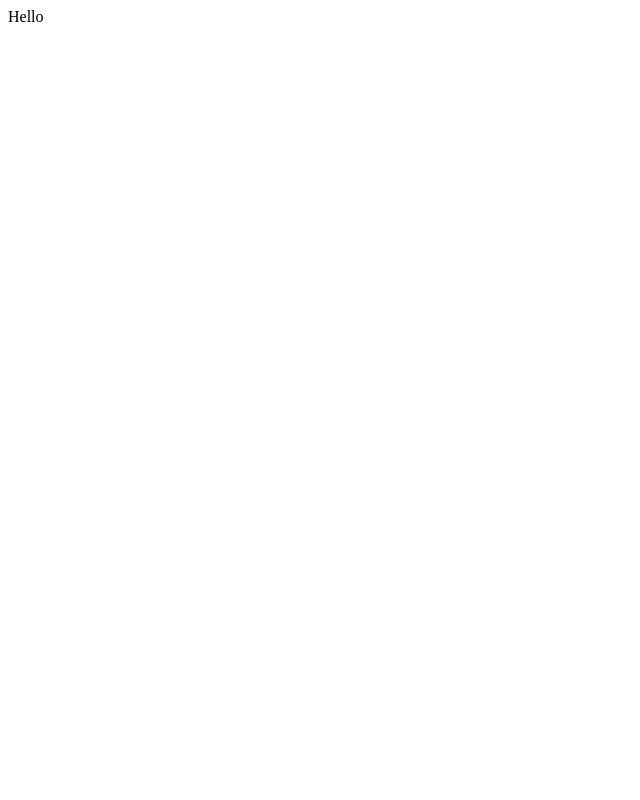
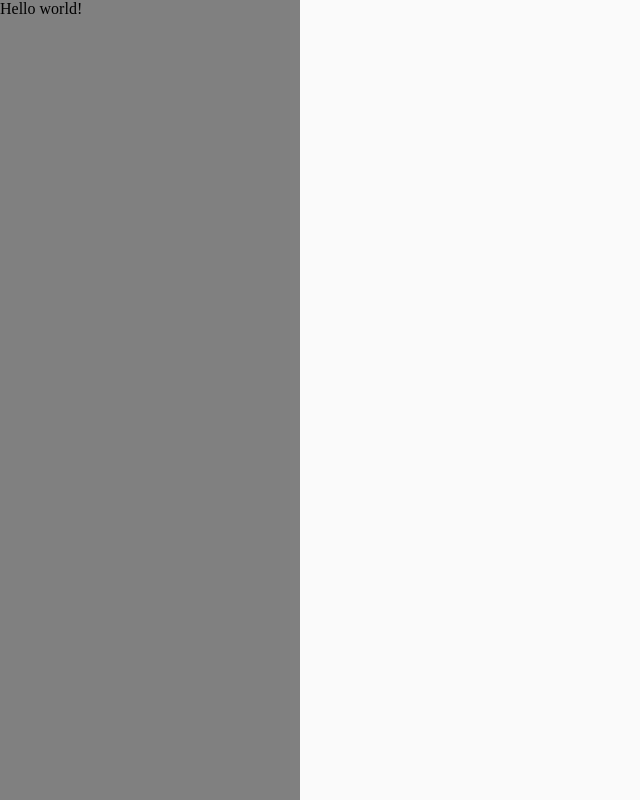
Before and after one commit to zlatanpham/webpack-config, a React app: page / in a window 1280 px wide. Shown: the whole page, without its empty margins (0-640 px from the left). Built offline with nearby package versions, Linux system fonts and the light colour scheme.

Commit message:
add styled-component

```diff
--- a/src/App.js
+++ b/src/App.js
@@ -1,8 +1,14 @@
 import React from "react";
 import PropTypes from "prop-types";
+import Sidebar from "./components/Sidebar";
+import "./style.scss";
 
 const App = props => {
-  return <div>Hello</div>;
+  return (
+    <div>
+      <Sidebar />
+    </div>
+  );
 };
 
 App.propTypes = {};
--- /dev/null
+++ b/src/components/Sidebar.js
@@ -0,0 +1,21 @@
+import React from "react";
+import PropTypes from "prop-types";
+import styled from "styled-components";
+
+const StyledSidebar = styled.div`
+  background-color: grey;
+  position: fixed;
+  left: 0;
+  top: 0;
+  bottom: 0;
+  width: 300px;
+  text: center;
+`;
+
+const Sidebar = props => {
+  return <StyledSidebar>Hello world!</StyledSidebar>;
+};
+
+Sidebar.propTypes = {};
+
+export default Sidebar;
--- /dev/null
+++ b/src/style.scss
@@ -0,0 +1,3 @@
+body {
+  background-color: #fafafa;
+}
--- a/webpack.config.js
+++ b/webpack.config.js
@@ -1,6 +1,7 @@
 const merge = require("webpack-merge");
 const HtmlWebpackPlugin = require("html-webpack-plugin");
 const path = require("path");
+const MiniCssExtractPlugin = require("mini-css-extract-plugin");
 
 module.exports = mode => {
   return {
@@ -10,6 +11,17 @@ module.exports = mode => {
           test: /\.js$/,
           exclude: /node_module/,
           use: { loader: "babel-loader" }
+        },
+        {
+          test: /\.scss$/,
+          exclude: /node_module/,
+          use: [
+            mode !== "production"
+              ? "style-loader"
+              : MiniCssExtractPlugin.loader,
+            "css-loader",
+            "sass-loader"
+          ]
         }
       ]
     },
@@ -18,6 +30,12 @@ module.exports = mode => {
         title: "Custom template",
         // Load a custom template (lodash by default see the FAQ for details)
         template: "./src/index.html"
+      }),
+      new MiniCssExtractPlugin({
+        // Options similar to the same options in webpackOptions.output
+        // both options are optional
+        filename: mode !== "production" ? "[name].css" : "[name].[hash].css",
+        chunkFilename: mode !== "production" ? "[id].css" : "[id].[hash].css"
       })
     ],
     devServer: {
```
Also changed, not shown: package.json (+10 -2 lines), 1 other file (tests, documents, lock files or other folders).
